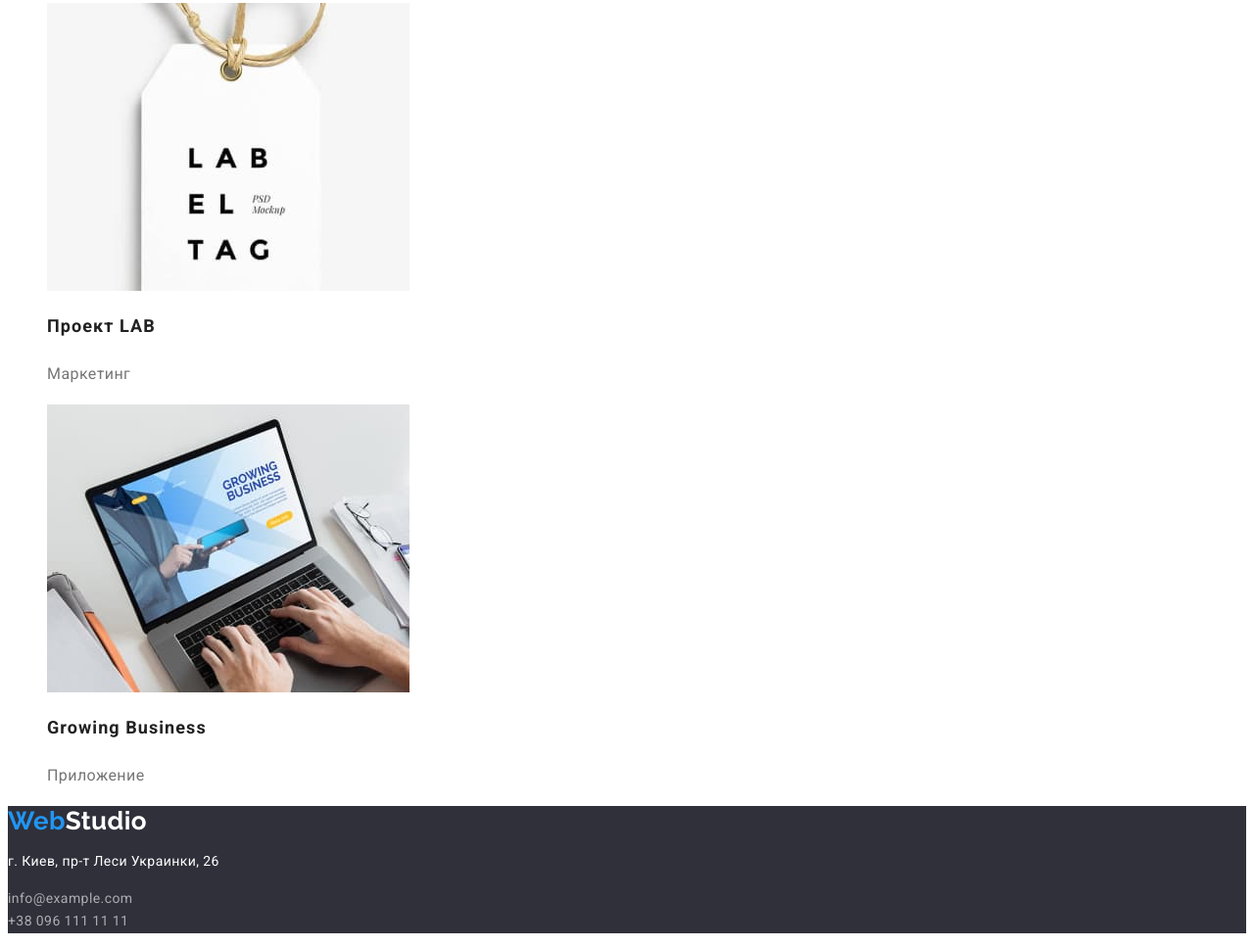
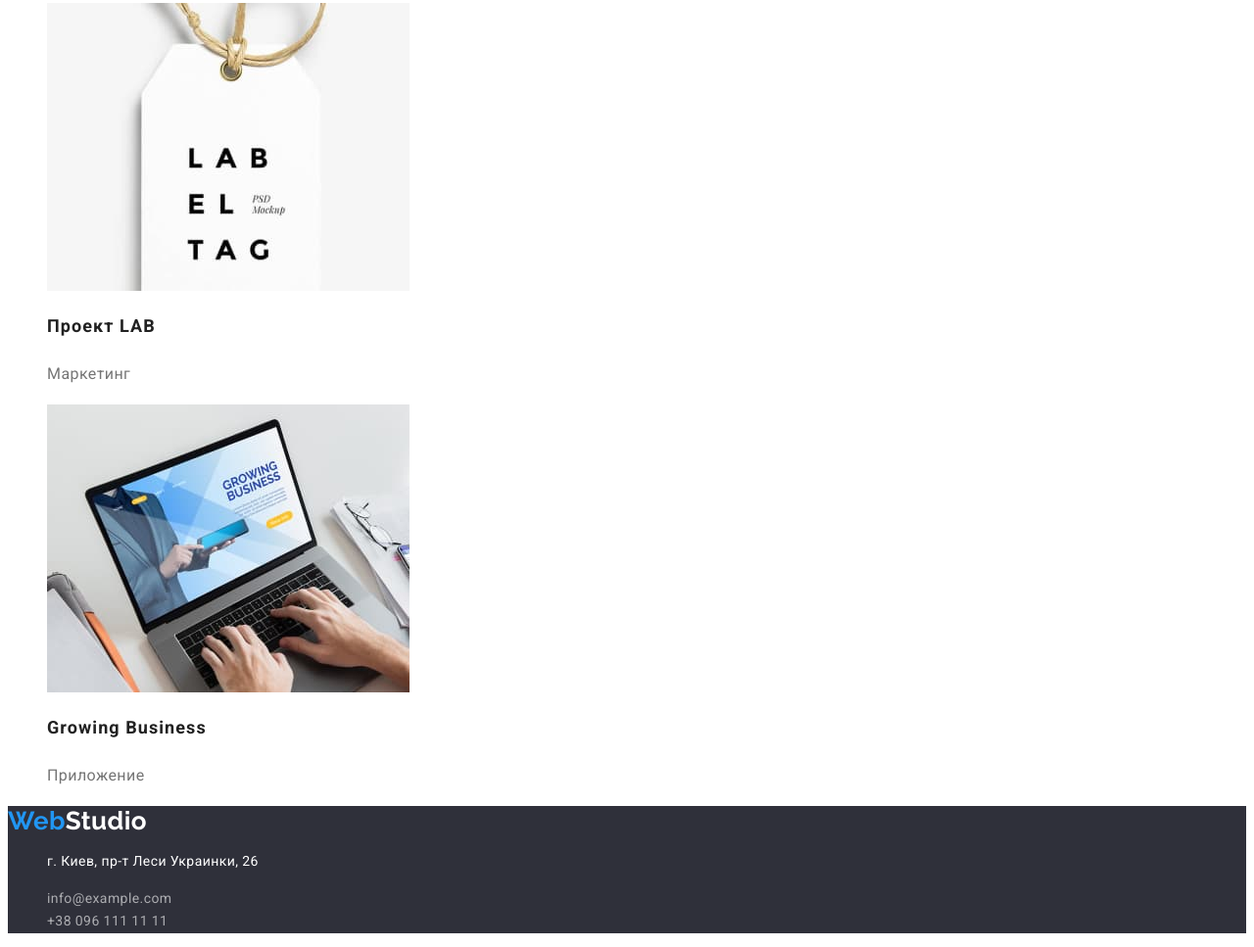
Before and after one commit to Ra4kovi4/goit-markup-hw-02, a plain HTML site: page portfolio.html in a window 1280 px wide. Shown: the part 3250-4217 px from the top of the page at 98% size. Drawn offline with Linux system fonts and the light colour scheme.

Commit message:
изменения в адрес

```diff
--- a/css/style.css
+++ b/css/style.css
@@ -100,6 +100,7 @@ a {
 /* Премущества */
 .feature .feature-title {
   color: var(--secondary-color-text);
+  font-size: 14px;
   line-height: 1.14;
   text-transform: uppercase;
 }
--- a/portfolio.html
+++ b/portfolio.html
@@ -129,10 +129,12 @@
     <!--Подвал-->
     <footer class="footer">
       <a href="./index.html" class="logo-footer"><span>Web</span>Studio </a>
-      <address class="adress">
-        <p class="text">г. Киев, пр-т Леси Украинки, 26 <br /></p>
-        <a href="mailto:info@example.com" class="link">info@example.com</a><br />
-        <a href="tel:+380961111111" class="link">+38 096 111 11 11</a>
+      <address>
+        <ul class="adress list">
+          <li><p class="text">г. Киев, пр-т Леси Украинки, 26</p></li>
+          <li><a href="mailto:info@example.com" class="link">info@example.com</a></li>
+          <li><a href="tel:+380961111111" class="link">+38 096 111 11 11</a></li>
+        </ul>
       </address>
     </footer>
   </body>
```
Also changed, not shown: index.html (+6 -4 lines).
